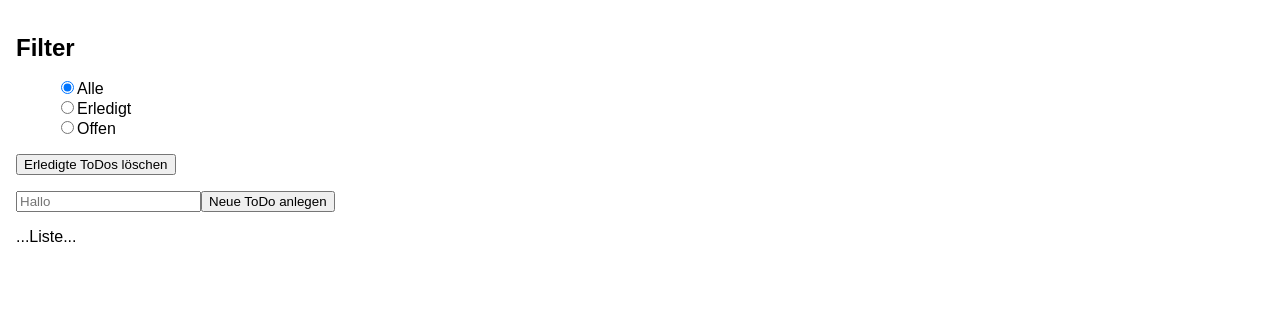
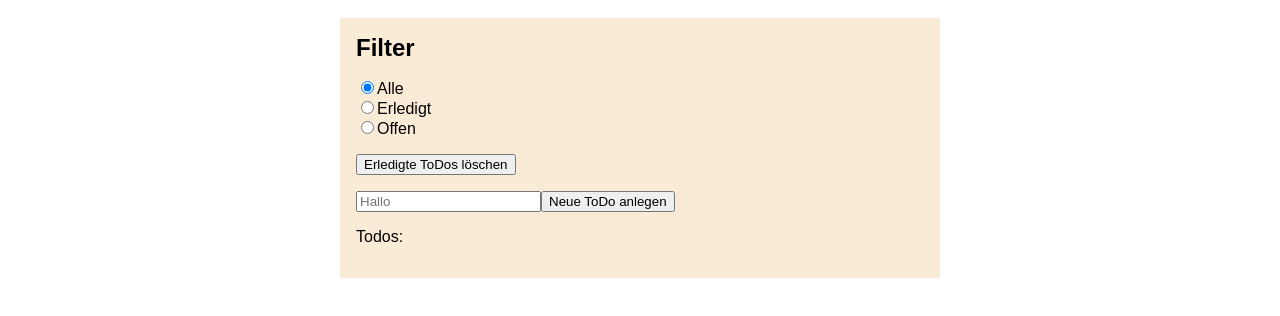
Before and after one commit to justussiebert/to-do-app, a plain HTML site: page index.html in a window 1280 px wide. Shown: the part 40-356 px from the top of the page. Drawn offline with Linux system fonts and the light colour scheme.

Commit message:
little changes

```diff
--- a/css/style.css
+++ b/css/style.css
@@ -20,12 +20,16 @@ body {
 }
 main {
   padding: 2vmin;
+  max-width: 600px;
+  margin: 0 auto;
+  background-color: antiquewhite;
 }
 section {
   margin-bottom: 2vmin;
 }
 ul {
   list-style-type: none;
+  padding-left: 0;
 }
 
 header {
--- a/index.html
+++ b/index.html
@@ -1,3 +1,4 @@
+<!DOCTYPE html>
 <html lang="de">
   <head>
     <meta charset="UTF-8" />
@@ -60,7 +61,7 @@
         </div>
       </section>
       <section>
-        <p>...Liste...</p>
+        <p>Todos:</p>
         <ul id="listToDos">
           <!--<li>
             <input type="checkbox" id="x" checked />
```
Also changed, not shown: js/script.js (+6 -2 lines).
